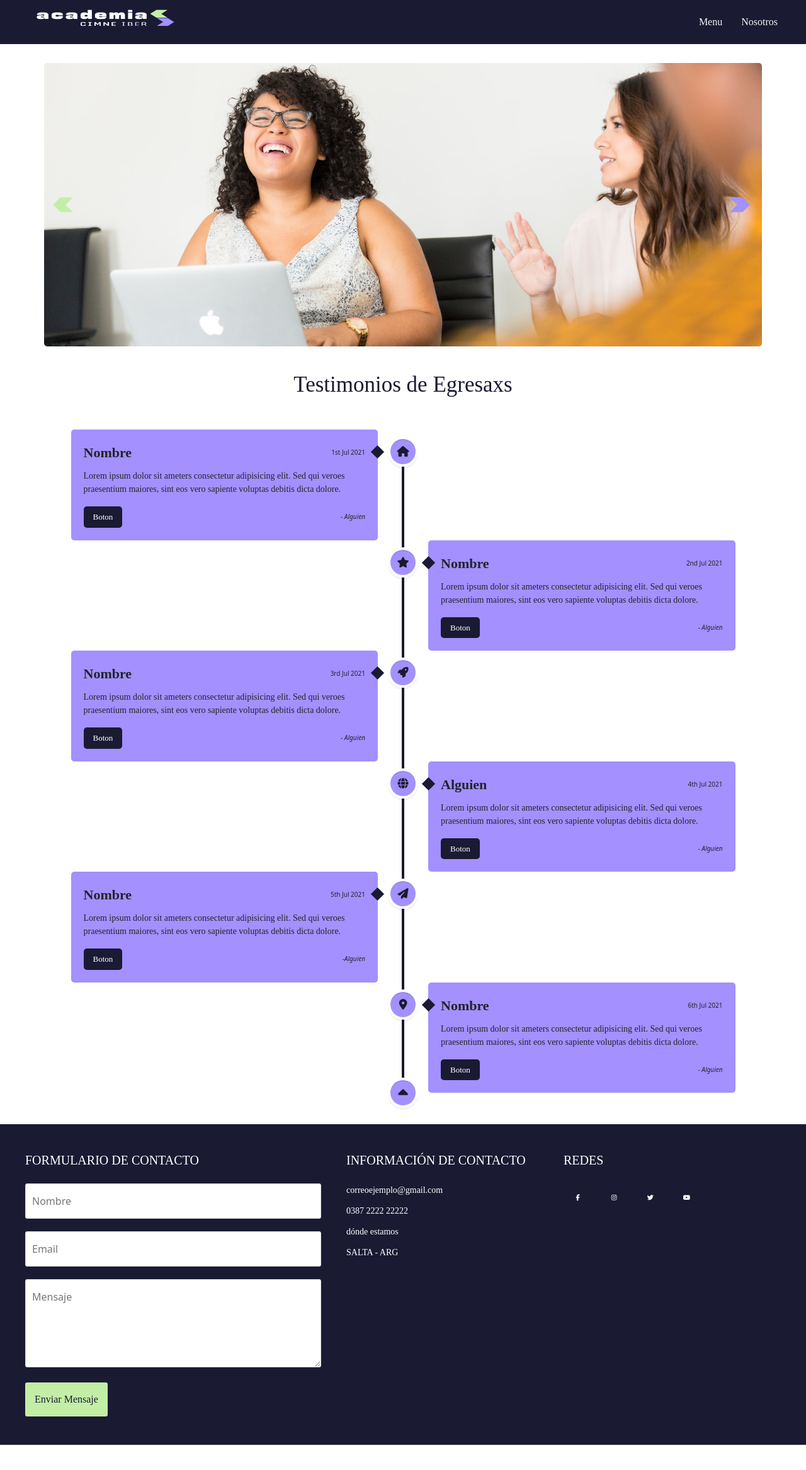
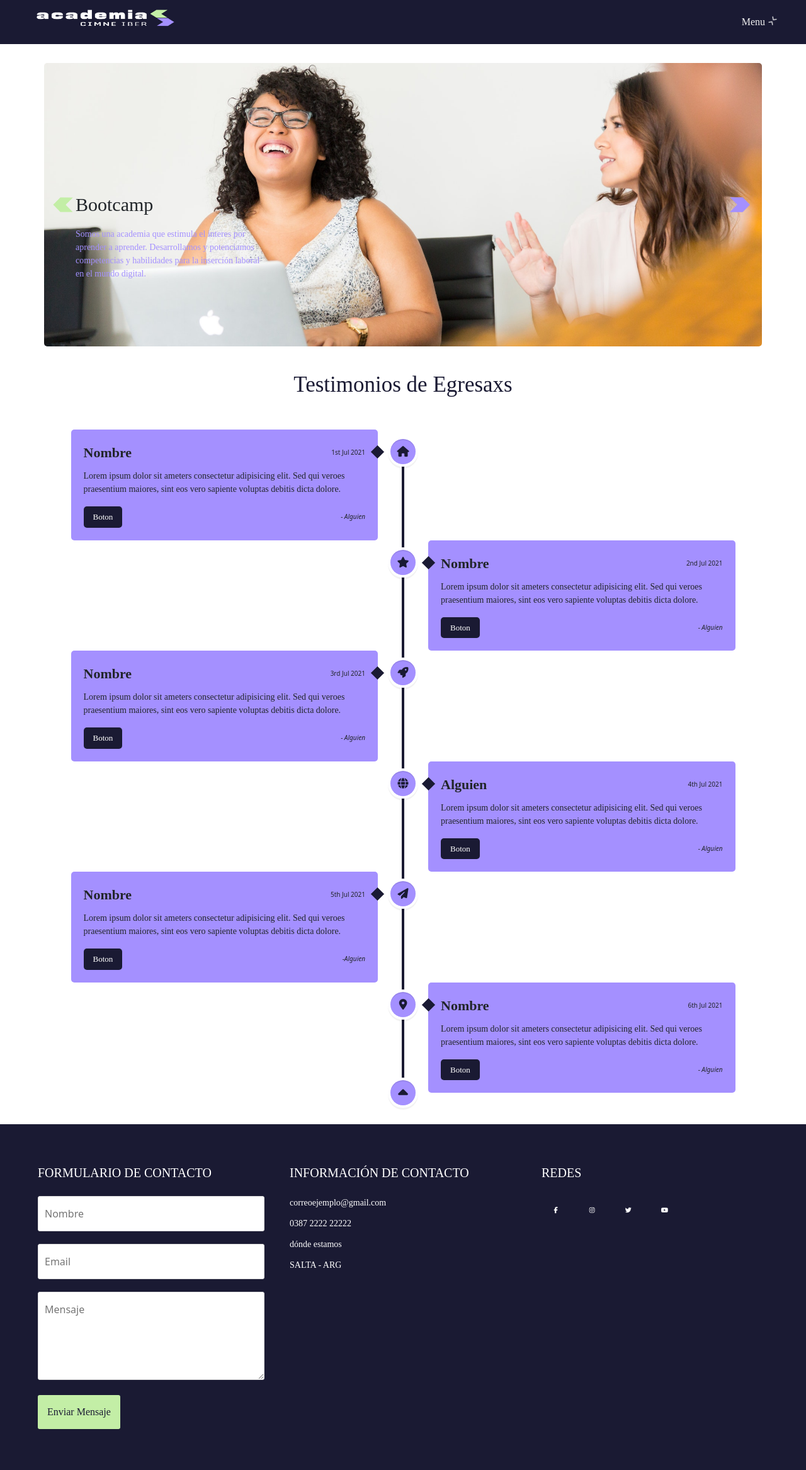
Before and after one commit to facundopereyra554/acadmia, a PHP site: page / in a window 1280 px wide. Shown: the whole page at 63% size. Before the commit the page ends 2294 px from the top, so only its background shows below. Run offline with PHP 8.4, Linux system fonts and the light colour scheme; some libraries are stand-ins or nearby versions; some web fonts are replaced.

Commit message:
ultima modi

```diff
--- a/footer.php
+++ b/footer.php
@@ -1,7 +1,7 @@
 
 
 
-    <footer class="pie-pagina">
+   <footer class="pie-pagina">
         <div class="grupo-1">
             <div class="box container-form">
                 <h2>FORMULARIO DE CONTACTO</h2>
--- a/header.php
+++ b/header.php
@@ -5,9 +5,8 @@
     <meta http-equiv="X-UA-Compatible" content="IE=edge">
     <meta name="viewport" content="width=device-width, initial-scale=1.0">
     <link href="./styles/styles.css" rel="stylesheet"  type="text/css">
-    <link rel="stylesheet" href="./styles/slider.css" type="text/css">
-    <link rel="stylesheet" href="https://cdnjs.cloudflare.com/ajax/libs/font-awesome/5.15.3/css/all.min.css"/>
     <link href="https://unpkg.com/aos@2.3.1/dist/aos.css" rel="stylesheet">
+    <link href='https://unpkg.com/boxicons@2.1.4/css/boxicons.min.css' rel='stylesheet'>
     <link href="https://cdn.jsdelivr.net/npm/bootstrap@5.2.3/dist/css/bootstrap.min.css" rel="stylesheet" integrity="sha384-rbsA2VBKQhggwzxH7pPCaAqO46MgnOM80zW1RWuH61DGLwZJEdK2Kadq2F9CUG65" crossorigin="anonymous">
     <title>Document</title>
 </head>
@@ -22,13 +21,13 @@
         <label for="close-btn" class="btn close-btn"><i class="fas fa-times"></i></label>
 
         <li>
-          <a href="#" class="desktop-item">Menu</a>
+          <a href="#" class="desktop-item">Menu <i class='bx bx-collapse-alt bx-tada' ></i></a>
           <input type="checkbox" id="showMega">
-          <label for="showMega" class="mobile-item">Menu</label>
+          <label for="showMega" class="mobile-item">Menu <i class='bx bx-collapse-alt bx-tada' ></i></label>
           <div class="mega-box">
             <div class="content">
               <div class="row">
-              <header>Cursos</header>
+              <header>Cursos <i class='bx bx-book bx-tada' ></i></header>
                 <ul class="mega-links">
                   <li><a href="#">1000 Programadores</a></li>
                   <li><a href="#">Intro</a></li>
@@ -37,9 +36,8 @@
                 </ul>
               </div>
               <div class="row">
-                <header>Carreras</header>
+                <header>Carreras <i class='bx bxs-graduation bx-tada' ></i></header>
                 <ul class="mega-links">
-                  <h3 class="espe">Técnicatura en Desarrollo de Software ></h3>
                   <li><a href="#">-Programacion 1</a></li>
                   <li><a href="#">-Ingles</a></li>
                   <li><a href="#">-Competencias del Emprendedor</a></li>
@@ -47,7 +45,7 @@
               </div>
 
               <div class="row">
-                <header>Para Empresas</header>
+                <header>Para Empresas <i class='bx bx-buildings'></i></header>
                 <ul class="mega-links">
                   <h3 class="espe">Capacitaciones ></h3>
                   <li><a href="#">-Programacion 1</a></li>
@@ -57,7 +55,7 @@
               </div>
 
               <div class="row">
-                <header>Nosotros</header>
+                <header>Nosotro <i class='bx bx-male-female'></i></header>
                 <ul class="mega-links">
                   <li><a href="#">Equipo</a></li>
                   <li><a href="#">Valores</a></li>
@@ -67,7 +65,7 @@
               </div>
 
               <div class="row">
-                <header>Nuestros Clientes</header>
+                <header>Nuestros Clientes <i class='bx bx-building-house'></i></header>
                 <ul class="mega-links">
                   <li><a href="#">Ministerios</a></li>
                   <li><a href="#">UPAteCO</a></li>
@@ -75,14 +73,11 @@
                 </ul>
               </div>
 
-
-
-
             </div>
           </div>
         </li>
 
-        <li>
+<!--     <li>
           <a href="#" class="desktop-item">Nosotros</a>
           <input type="checkbox" id="showDrop">
           <label for="showDrop" class="mobile-item">Nosotros</label>
@@ -92,7 +87,7 @@
             <li><a href="#">Mision</a></li>
             <li><a href="#">Vision</a></li>
           </ul>
-        </li>
+        </li>-->
 
       </ul>
       <label for="menu-btn" class="btn menu-btn"><i class="fas fa-bars"></i></label>
--- a/index.php
+++ b/index.php
@@ -5,15 +5,41 @@
         <div class="slider" id="slider">
             <div class="slider-section">
                 <img src="./img/slider1.jpg" alt="" class="sl-img">
+                <h3 class="bannertext">Bootcamp</h3>
+                <p class="subbannertext">Somos una academia que estimula el interes por <br>
+                    aprender a aprender. Desarrollamos y potenciamos <br>
+                    competencias y habilidades para la inserción laboral <br>
+                    en el mundo digital.
+                </p>
             </div>
             <div class="slider-section">
                 <img src="./img/slider2.jpg" alt="" class="sl-img">
+                <h3 class="bannertext">Bootcamp</h3>
+                <p class="subbannertext">Somos una academia que estimula el interes por <br>
+                    aprender a aprender. Desarrollamos y potenciamos <br>
+                    competencias y habilidades para la inserción laboral <br>
+                    en el mundo digital.
+                </p>
             </div>
             <div class="slider-section">
                 <img src="./img/slider3.jpg" alt="" class="sl-img">
+                <h3 class="bannertext">Bootcamp</h3>
+                <p class="subbannertext">Somos una academia que estimula el interes por <br>
+                    aprender a aprender. Desarrollamos y potenciamos <br>
+                    competencias y habilidades para la inserción laboral <br>
+                    en el mundo digital.
+                </p>
+
             </div>
             <div class="slider-section">
                 <img src="./img/slider4.jpg" alt="" class="sl-img">
+                <h3 class="bannertext">Bootcamp</h3>
+                <p class="subbannertext">Somos una academia que estimula el interes por <br>
+                    aprender a aprender. Desarrollamos y potenciamos <br>
+                    competencias y habilidades para la inserción laboral <br>
+                    en el mundo digital.
+                </p>
+
             </div>
         </div>
 
--- a/styles/styles.css
+++ b/styles/styles.css
@@ -5,6 +5,11 @@
 @font-face {
     font-family: Milimetre;
     src: url(../font/MillimetreFuente/Millimetre/Millimetre-Regular.otf);
+}
+
+@font-face {
+  font-family: MondaBold;
+  src: url(../font/MondaFuente/Monda-Bold.otf);
 }
 :root{
     --priM: #1A1A33;
@@ -338,14 +343,24 @@ nav input{
   width: 100%;
 }
 
-.slider-section>p{
-  display: flex;
-  text-align: center;
-  position: relative;
-  top: 50%;
-  transform: translateY(-50%);
-  font-size: 2.5rem;
-  font-family: MondaRegular;
+
+.bannertext{
+    display: flex;
+    margin: 0;
+    position: relative;
+    bottom: 54%;
+    padding-left: 5rem;
+    font-size: 3rem;
+    font-family: MondaBold;
+}
+
+.subbannertext{
+    font-size: 1.4rem;
+    font-family: MondaRegular;
+    position: relative;
+    bottom: 50%;
+    padding-left: 5rem;
+    color: var(--secMC);
 }
 
 .sl-img{
@@ -379,6 +394,12 @@ nav input{
 
 .test{
     min-height: 100%;
+}
+
+@media (max-width:1200px) {
+  .test{
+      width: 84%;
+  }
 }
 
 ::selection{
@@ -520,7 +541,7 @@ nav input{
 /*Footer*/
 .container-form{
     margin-right: 4rem;
-    width: 47rem;
+    width: 100%;
 }
 
 .container-form form .campo, textarea{
@@ -565,6 +586,10 @@ nav input{
     grid-template-columns: repeat(3, 1fr);
     grid: gap 5rem;
     padding: 4.5rem 0px;
+}
+
+.box{
+  padding: 2rem;
 }
 
 
```
